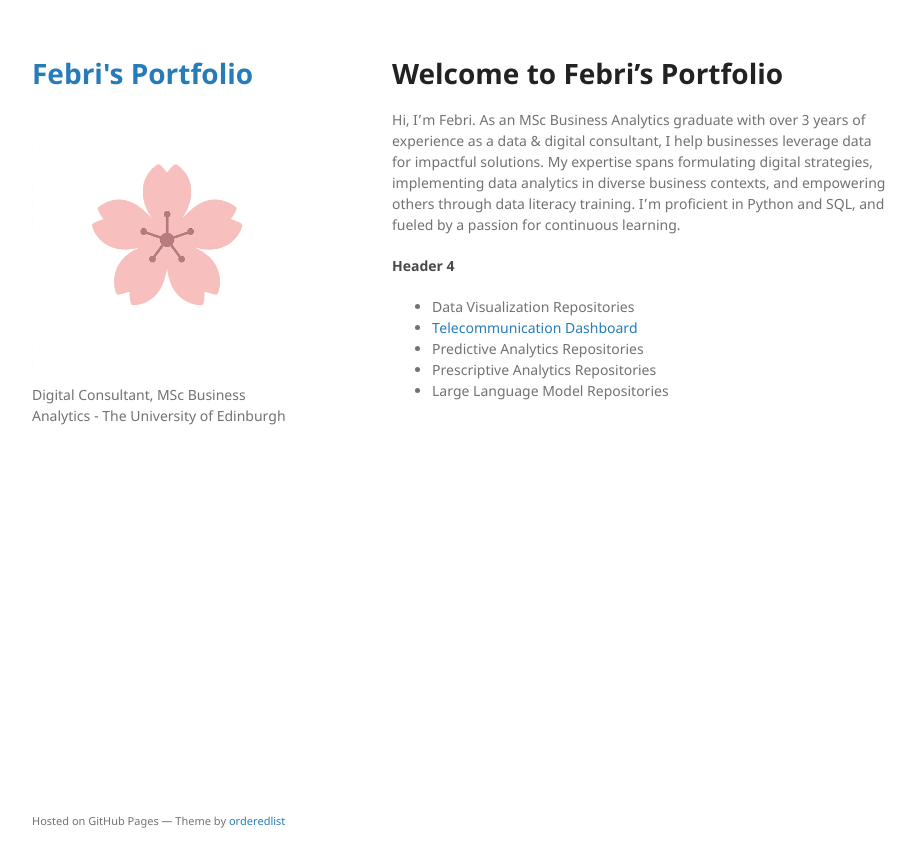
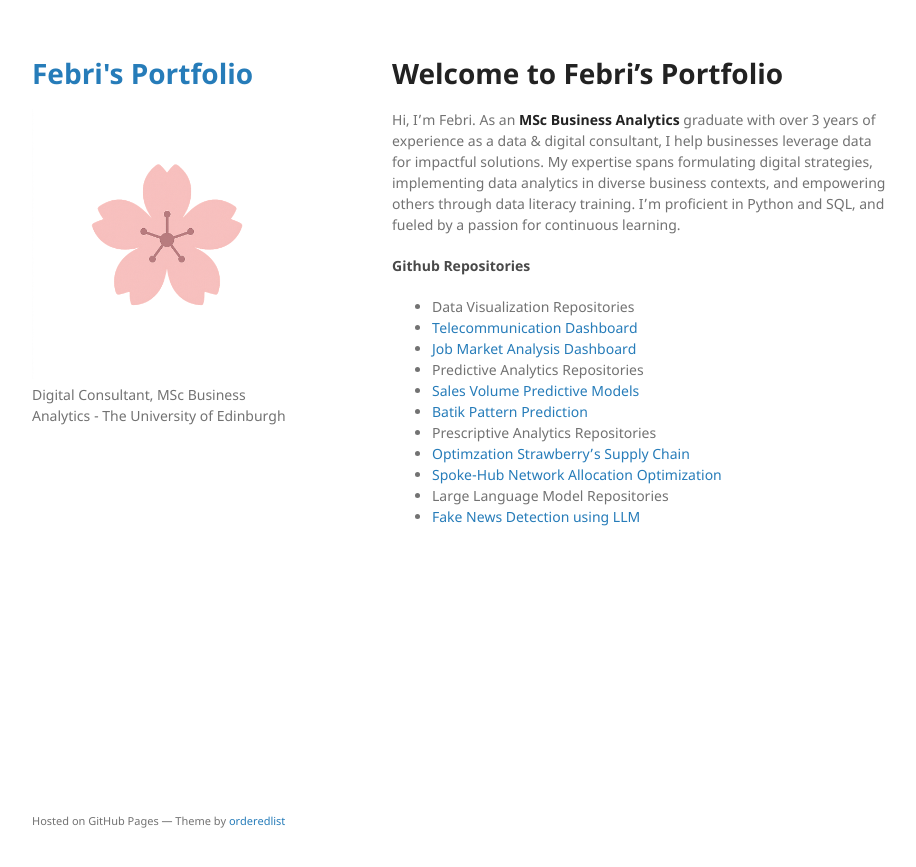
Before and after one commit to FebrianiFR/febrianifr.github.io, a Jekyll site: the page built from index.md, in a window 1280 px wide. Shown: the top 867 px of the page, without its empty margins (178-1094 px from the left). Built offline with Jekyll 4.4.1, drawn with Linux system fonts in a browser that asks for light colours.

Commit message:
add github repo

````diff
--- a/index.md
+++ b/index.md
@@ -4,7 +4,7 @@ layout: default
 
 # Welcome to Febri's Portfolio
 
-Hi, I'm Febri. As an MSc Business Analytics graduate with over 3 years of experience as a data & digital consultant, I help businesses leverage data for impactful solutions. My expertise spans formulating digital strategies, implementing data analytics in diverse business contexts, and empowering others through data literacy training. I'm proficient in Python and SQL, and fueled by a passion for continuous learning.
+Hi, I'm Febri. As an **MSc Business Analytics** graduate with over 3 years of experience as a data & digital consultant, I help businesses leverage data for impactful solutions. My expertise spans formulating digital strategies, implementing data analytics in diverse business contexts, and empowering others through data literacy training. I'm proficient in Python and SQL, and fueled by a passion for continuous learning.
 
 
 <!-- Text can be **bold**, _italic_, or ~~strikethrough~~.
@@ -43,13 +43,19 @@ GitHubPages::Dependencies.gems.each do |gem, version|
 end
 ``` -->
 
-#### Header 4
+#### Github Repositories
 
 *   Data Visualization Repositories
-  - [Telecommunication Dashboard](https://github.com/FebrianiFR/telecom-dashboard)
+  * [Telecommunication Dashboard](https://github.com/FebrianiFR/telecom-dashboard)
+  * [Job Market Analysis Dashboard](https://github.com/FebrianiFR/job-market-analysis)
 *   Predictive Analytics Repositories
+  * [Sales Volume Predictive Models](https://github.com/FebrianiFR/sales-volume-prediction)
+  * [Batik Pattern Prediction](https://github.com/FebrianiFR/ambhatik)
 *   Prescriptive Analytics Repositories
+  * [Optimzation Strawberry's Supply Chain]()
+  * [Spoke-Hub Network Allocation Optimization]()
 *   Large Language Model Repositories
+  * [Fake News Detection using LLM](https://github.com/FebrianiFR/llm-group-project)
 
 <!-- ##### Header 5
 
````
